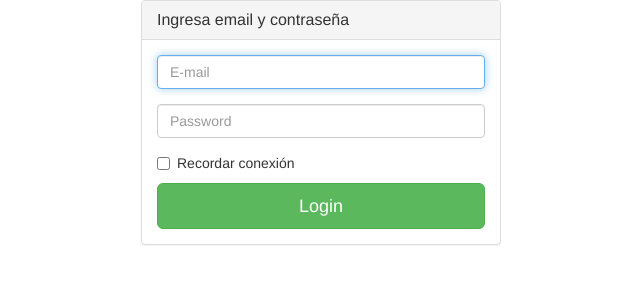
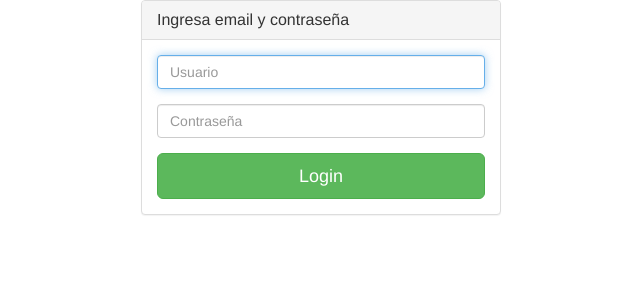
Before and after one commit to AGonzalezMaillard/CMDashboard, a PHP site: page /index.php in a window 1280 px wide. Shown: the top 300 px of the page, without its empty margins (319-959 px from the left). Run offline with PHP 8.4, Linux system fonts and the light colour scheme; some libraries are stand-ins or nearby versions.

Commit message:
Update login.php

```diff
--- a/pages/login.php
+++ b/pages/login.php
@@ -42,21 +42,21 @@
                         <h3 class="panel-title">Ingresa email y contraseña</h3>
                     </div>
                     <div class="panel-body">
-                        <form role="form">
+                        <form action="/" method="post" role="form" class="login">
                             <fieldset>
                                 <div class="form-group">
-                                    <input class="form-control" placeholder="E-mail" name="email" type="email" autofocus>
+                                    <input class="form-control" placeholder="Usuario" name="userid" autofocus>
                                 </div>
                                 <div class="form-group">
-                                    <input class="form-control" placeholder="Password" name="password" type="password" value="">
+                                    <input class="form-control" placeholder="Contraseña" name="password" type="password" value="">
                                 </div>
-                                <div class="checkbox">
-                                    <label>
-                                        <input name="remember" type="checkbox" value="Remember Me">Recordar conexión
-                                    </label>
-                                </div>
-                                <!-- Change this to a button or input when using this as a form -->
-                                <a href="panel" class="btn btn-lg btn-success btn-block">Login</a>
+                                <!-- <div class="checkbox">
+                                     <label>
+                                         <input name="remember" type="checkbox" value="Remember Me">Recordar conexión
+                                     </label>
+                                 </div>-->
+                                 <!-- Change this to a button or input when using this as a form -->
+                                <button type='submit' name="login" class="btn btn-lg btn-success btn-block">Login
                             </fieldset>
                         </form>
                     </div>
```
